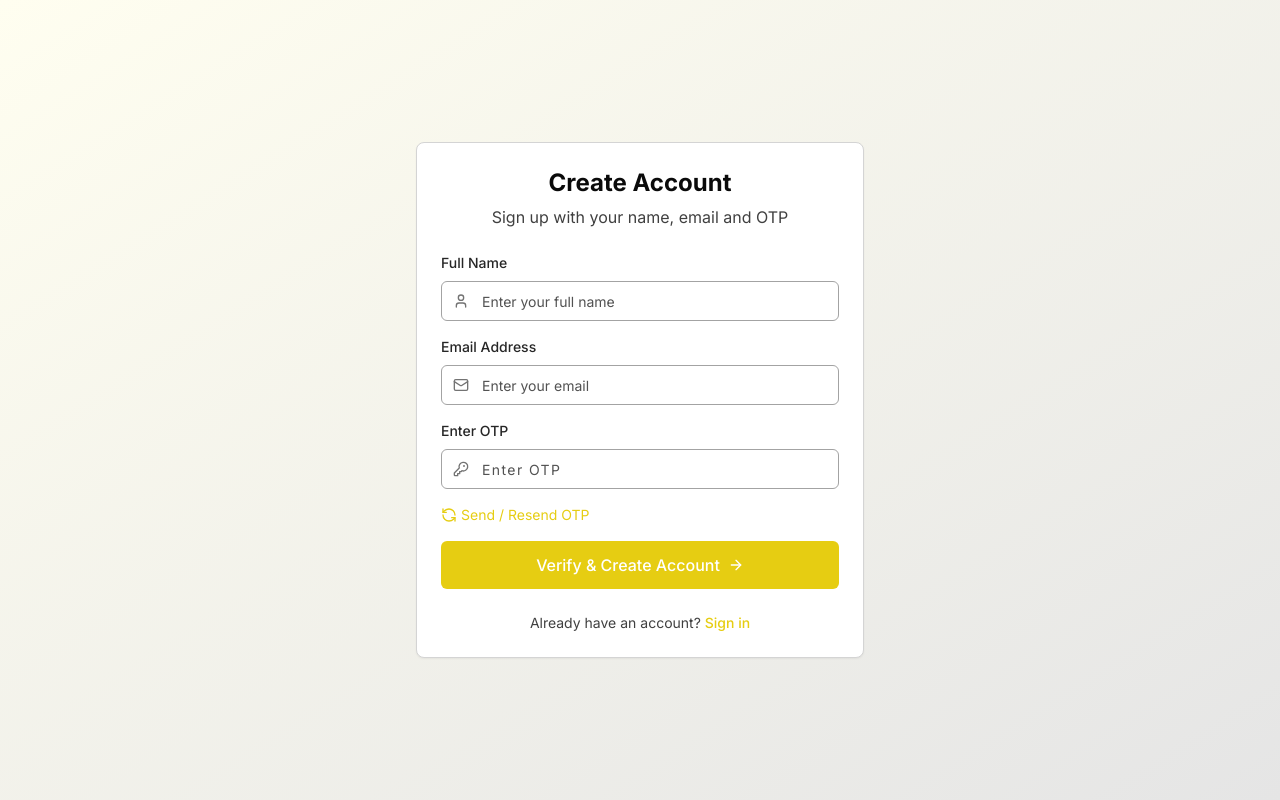
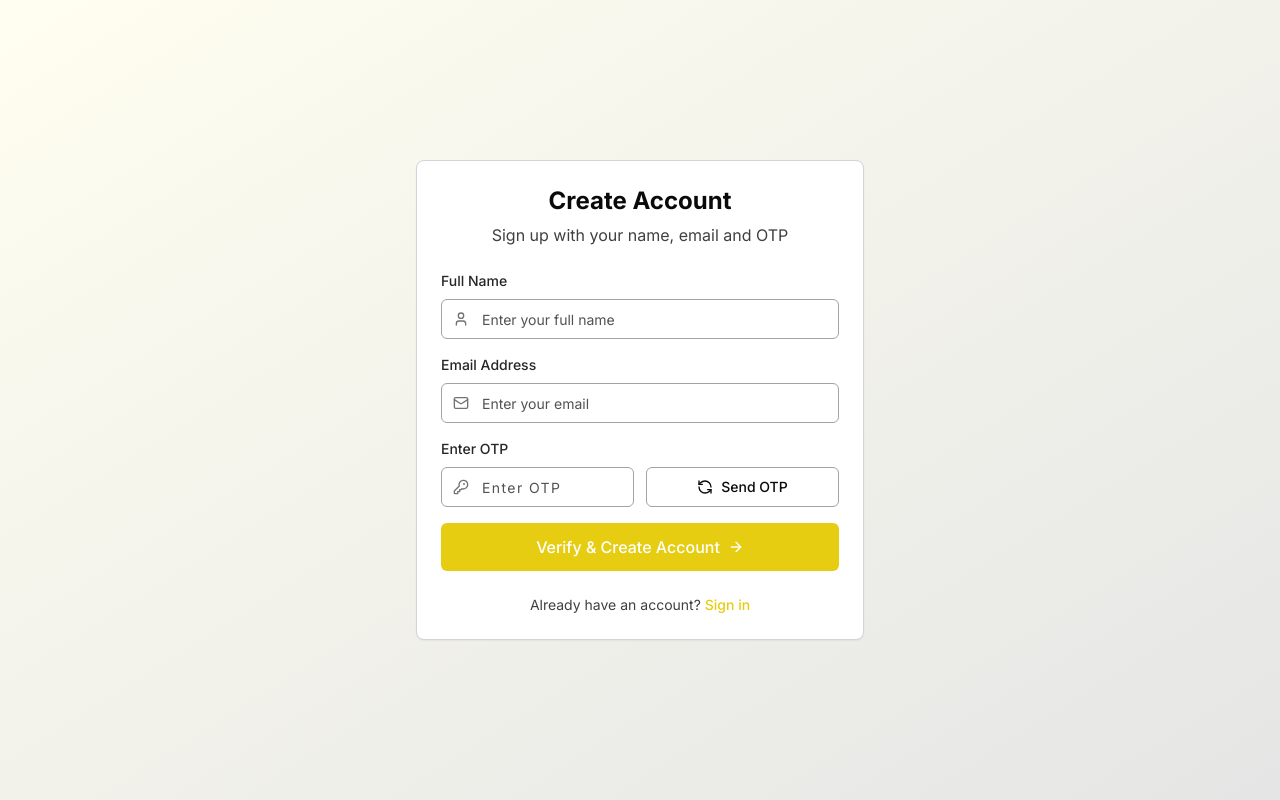
Before and after one commit to JaYRaNa213/highway-delite-Assignment, a React (Vite) app in the folder frontend/: page / in a window 1280 px wide. Built offline with nearby package versions, Linux system fonts and the light colour scheme; no server answers.

Commit message:
send otp button right side

```diff
--- a/frontend/src/components/Auth/Login.tsx
+++ b/frontend/src/components/Auth/Login.tsx
@@ -122,7 +122,8 @@ const Login: React.FC = () => {
                 <label className="block text-sm font-medium text-secondary-700 mb-2">
                   Enter OTP
                 </label>
-                <div className="relative">
+                <div className="flex gap-3">
+                  <div className="relative w-1/2">
                     <KeyRound className="absolute left-3 top-1/2 transform -translate-y-1/2 text-secondary-400 h-4 w-4" />
                     <input
                       {...form.register('otp', {
@@ -137,22 +138,26 @@ const Login: React.FC = () => {
                       placeholder="Enter OTP"
                     />
                   </div>
+                  <button
+                    type="button"
+                    onClick={handleSendOtp}
+                    disabled={isLoading}
+                    className="btn btn-outline w-1/2"
+                  >
+                    {isLoading ? (
+                      <div className="animate-spin rounded-full h-4 w-4 border-b-2 border-current"></div>
+                    ) : (
+                      <div className="flex items-center justify-center">
+                        <RefreshCcw className="h-4 w-4 mr-2" /> Send OTP
+                      </div>
+                    )}
+                  </button>
+                </div>
                 {form.formState.errors.otp && (
                   <p className="text-red-500 text-xs mt-1">
                     {form.formState.errors.otp.message}
                   </p>
                 )}
-              </div>
-
-              <div className="flex items-center justify-between">
-                <button
-                  type="button"
-                  onClick={handleSendOtp}
-                  disabled={isLoading}
-                  className="text-primary-600 hover:text-primary-700 text-sm flex items-center"
-                >
-                  <RefreshCcw className="h-4 w-4 mr-1" /> Send / Resend OTP
-                </button>
               </div>
 
               <button
--- a/frontend/src/components/Auth/Signup.tsx
+++ b/frontend/src/components/Auth/Signup.tsx
@@ -124,7 +124,8 @@ const Signup: React.FC = () => {
                 <label className="block text-sm font-medium text-secondary-700 mb-2">
                   Enter OTP
                 </label>
-                <div className="relative">
+                <div className="flex gap-3">
+                  <div className="relative w-1/2">
                     <KeyRound className="absolute left-3 top-1/2 transform -translate-y-1/2 text-secondary-400 h-4 w-4" />
                     <input
                       {...form.register('otp', {
@@ -139,22 +140,26 @@ const Signup: React.FC = () => {
                       placeholder="Enter OTP"
                     />
                   </div>
+                  <button
+                    type="button"
+                    onClick={handleSendOtp}
+                    disabled={isLoading}
+                    className="btn btn-outline w-1/2"
+                  >
+                    {isLoading ? (
+                      <div className="animate-spin rounded-full h-4 w-4 border-b-2 border-current"></div>
+                    ) : (
+                      <div className="flex items-center justify-center">
+                        <RefreshCcw className="h-4 w-4 mr-2" /> Send OTP
+                      </div>
+                    )}
+                  </button>
+                </div>
                 {form.formState.errors.otp && (
                   <p className="text-red-500 text-xs mt-1">
                     {form.formState.errors.otp.message}
                   </p>
                 )}
-              </div>
-
-              <div className="flex items-center justify-between">
-                <button
-                  type="button"
-                  onClick={handleSendOtp}
-                  disabled={isLoading}
-                  className="text-primary-600 hover:text-primary-700 text-sm flex items-center"
-                >
-                  <RefreshCcw className="h-4 w-4 mr-1" /> Send / Resend OTP
-                </button>
               </div>
 
               <button
```
Also changed, not shown: 1 other file (tests, documents, lock files or other folders). Lines whose indentation alone changed are shown as unchanged.
